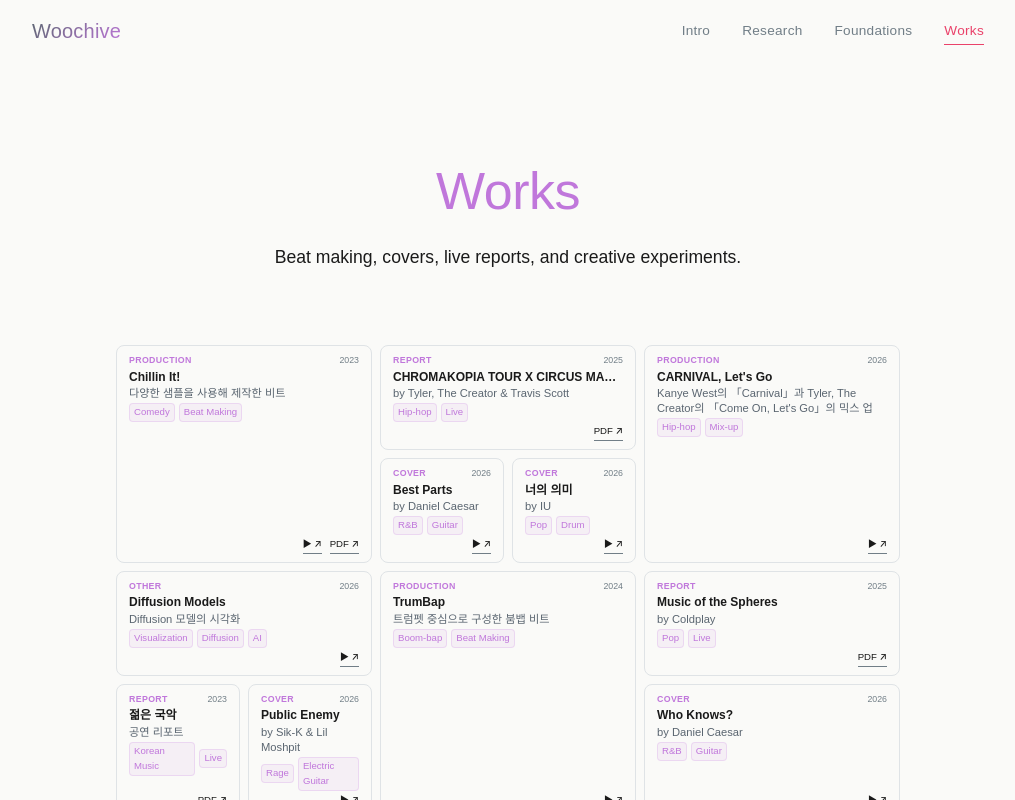
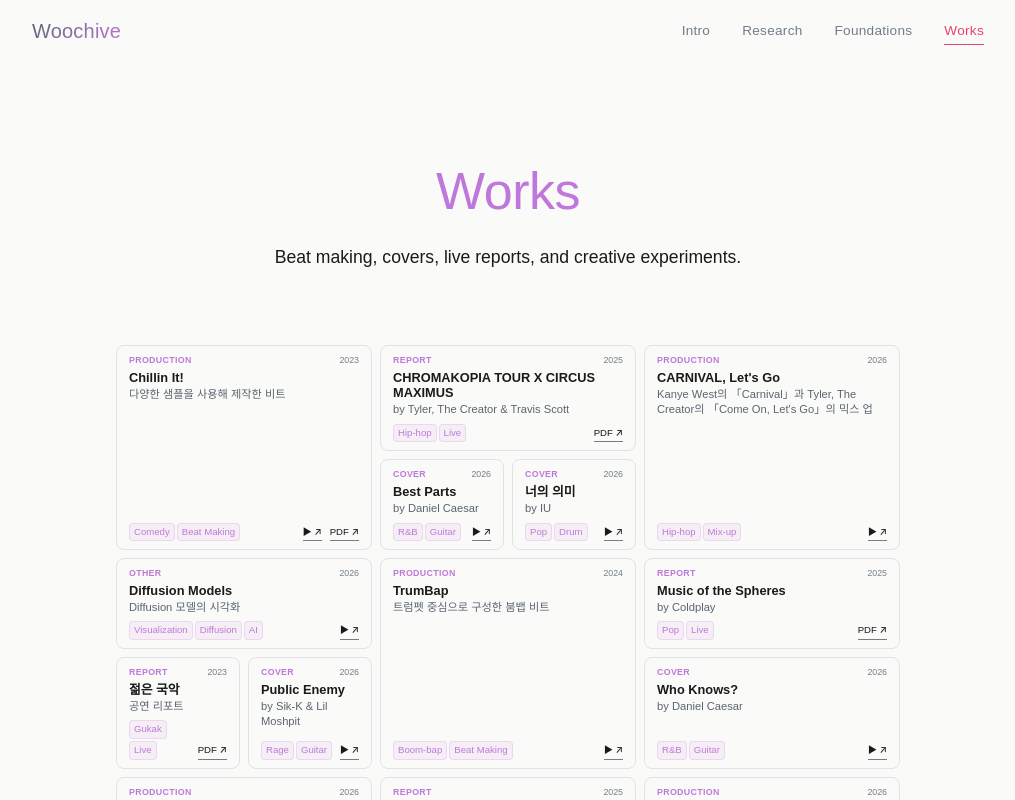
Before and after one commit to sonluos/woochive, a React (Vite) app: page /works in a window 1280 px wide. Shown: the top 800 px of the page, without its empty margins (132-1147 px from the left). Built offline with nearby package versions, Linux system fonts and the light colour scheme.

Commit message:
fix: rename tags, tags at bottom, full content visible

```diff
--- a/src/data/works.ts
+++ b/src/data/works.ts
@@ -28,7 +28,7 @@ export const worksData: WorkEntry[] = [
     title: '젊은 국악',
     description: '공연 리포트',
     category: 'Report',
-    tags: ['Korean Music', 'Live'],
+    tags: ['Gukak', 'Live'],
     year: 2023,
     pdfUrl: '/works/%EC%A0%8A%EC%9D%80%20%EA%B5%AD%EC%95%85_%EB%A0%88%ED%8F%AC%ED%8A%B8.pdf',
   },
@@ -98,7 +98,7 @@ export const worksData: WorkEntry[] = [
     title: 'Public Enemy',
     description: 'by Sik-K & Lil Moshpit',
     category: 'Cover',
-    tags: ['Rage', 'Electric Guitar'],
+    tags: ['Rage', 'Guitar'],
     year: 2026,
     mediaUrl: 'https://drive.google.com/file/d/1538jLbO2flx9zSjd5KGHh9MD5QQS8DhX/view',
   },
--- a/src/pages/Works.css
+++ b/src/pages/Works.css
@@ -79,7 +79,6 @@
   gap: 2px;
   min-width: 0;
   min-height: 0;
-  overflow: hidden;
   transition: border-color var(--ease), box-shadow var(--ease), transform var(--ease);
 }
 
@@ -117,14 +116,11 @@
 
 .works__piece-title {
   font-family: var(--font-sans);
-  font-size: 0.75rem;
+  font-size: 0.8rem;
   font-weight: var(--weight-semibold);
   color: var(--ink);
   margin: 0;
   line-height: 1.2;
-  white-space: nowrap;
-  overflow: hidden;
-  text-overflow: ellipsis;
 }
 
 .works__piece-desc {
@@ -132,27 +128,33 @@
   color: var(--ink-soft);
   line-height: 1.35;
   margin: 0;
-  display: -webkit-box;
-  -webkit-line-clamp: 2;
-  -webkit-box-orient: vertical;
-  overflow: hidden;
+}
+
+.works__piece-bottom {
+  margin-top: auto;
+  display: flex;
+  justify-content: space-between;
+  align-items: flex-end;
+  gap: var(--sp-1);
+  padding-top: var(--sp-1);
 }
 
 .works__piece-tags {
   display: flex;
-  flex-wrap: nowrap;
-  gap: var(--sp-1);
+  flex-wrap: wrap;
+  gap: 2px;
   align-items: center;
-  overflow: hidden;
+  flex: 1;
+  min-width: 0;
 }
 
 .works__piece-footer {
   display: flex;
   flex-wrap: wrap;
   gap: var(--sp-2);
-  margin-top: auto;
   justify-content: flex-end;
   align-items: center;
+  flex-shrink: 0;
 }
 
 .works__piece-tag {
--- a/src/pages/Works.tsx
+++ b/src/pages/Works.tsx
@@ -24,6 +24,7 @@ export default function Works() {
               </div>
               <h3 className="works__piece-title">{work.title}</h3>
               <p className="works__piece-desc">{work.description}</p>
+              <div className="works__piece-bottom">
                 <div className="works__piece-tags">
                   {work.tags.map((tag) => (
                     <span key={tag} className="works__piece-tag">{tag}</span>
@@ -53,6 +54,7 @@ export default function Works() {
                     )}
                   </div>
                 )}
+              </div>
             </article>
           ))}
         </div>
```
Lines whose indentation alone changed are shown as unchanged.
